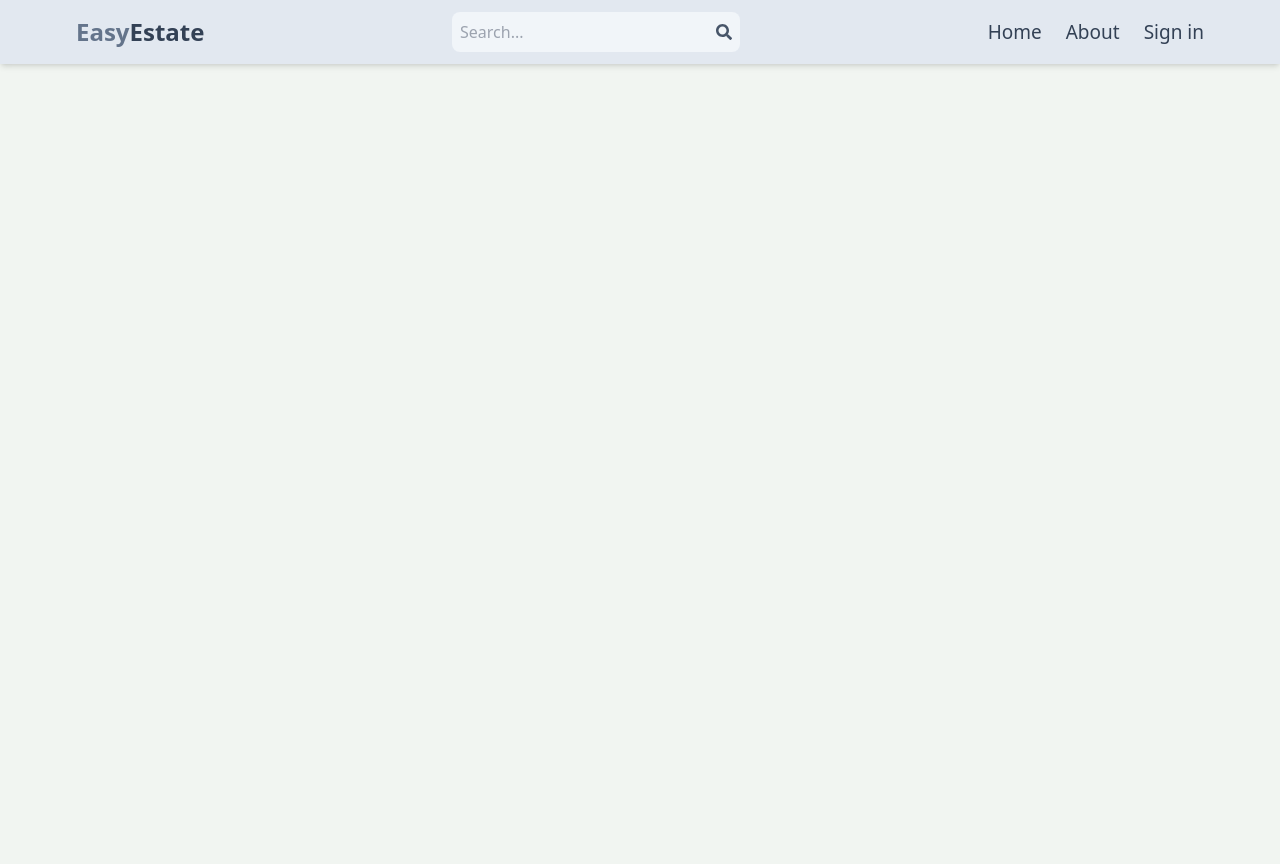
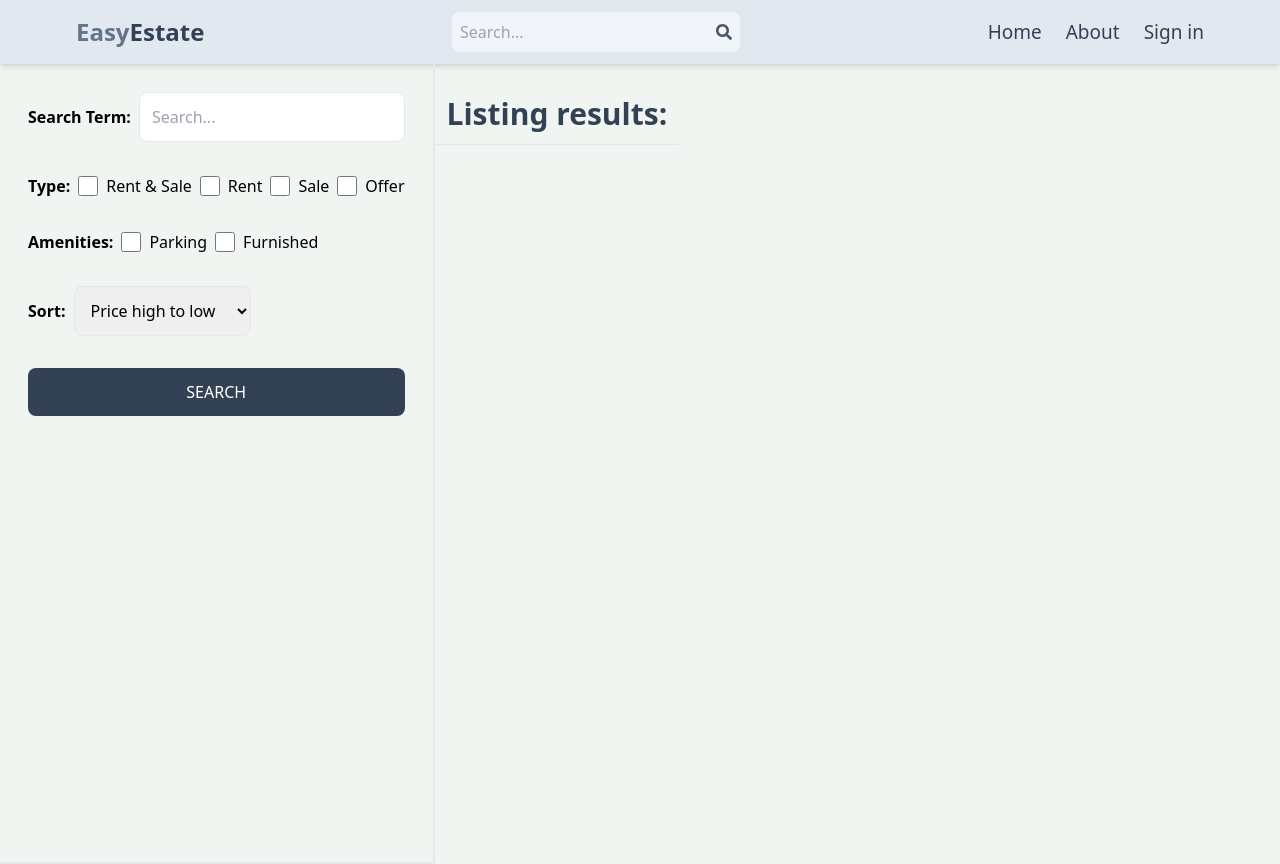
Before and after one commit to MohitCode17/easy-estate-mern, a React (Vite) app in the folder client/: page /search in a window 1280 px wide. Before the commit the page ends 800 px from the top, so only its background shows below. Built offline with nearby package versions, Linux system fonts and the light colour scheme; no server answers.

Commit message:
complete search page ui

```diff
--- a/client/src/App.jsx
+++ b/client/src/App.jsx
@@ -9,6 +9,7 @@
 import CreateListing from "./pages/CreateListing";
 import UpdateListing from "./pages/UpdateListing";
 import Listing from "./pages/Listing";
+import Search from "./pages/Search";
 
 const App = () => {
   return (
@@ -19,6 +20,7 @@
         <Route path="/about" element={<About />} />
         <Route path="/sign-in" element={<SignIn />} />
         <Route path="/sign-up" element={<SignUp />} />
+        <Route path="/search" element={<Search />} />
         <Route path="/listing/:listingId" element={<Listing />} />
         <Route element={<PrivateRoute />}>
           <Route path="/profile" element={<Profile />} />
--- /dev/null
+++ b/client/src/pages/Search.jsx
@@ -0,0 +1,74 @@
+import React from "react";
+
+const Search = () => {
+  return (
+    <div className="flex flex-col md:flex-row">
+      <div className="p-7 border-b-2 md:border-r-2 md:min-h-screen">
+        <form className="flex flex-col gap-8">
+          <div className="flex items-center gap-2">
+            <label className="whitespace-nowrap font-semibold">
+              Search Term:
+            </label>
+            <input
+              type="text"
+              id="searchTerm"
+              placeholder="Search..."
+              className="border rounded-lg p-3 w-full"
+            />
+          </div>
+          <div className="flex gap-2 flex-wrap items-center">
+            <label className="font-semibold">Type:</label>
+            <div className="flex gap-2">
+              <input type="checkbox" id="all" className="w-5" />
+              <span>Rent & Sale</span>
+            </div>
+            <div className="flex gap-2">
+              <input type="checkbox" id="rent" className="w-5" />
+              <span>Rent</span>
+            </div>
+            <div className="flex gap-2">
+              <input type="checkbox" id="sale" className="w-5" />
+              <span>Sale</span>
+            </div>
+            <div className="flex gap-2">
+              <input type="checkbox" id="offer" className="w-5" />
+              <span>Offer</span>
+            </div>
+          </div>
+          <div className="flex gap-2 flex-wrap items-center">
+            <label className="font-semibold">Amenities:</label>
+            <div className="flex gap-2">
+              <input type="checkbox" id="parking" className="w-5" />
+              <span>Parking</span>
+            </div>
+            <div className="flex gap-2">
+              <input type="checkbox" id="furnished" className="w-5" />
+              <span>Furnished</span>
+            </div>
+          </div>
+          <div className="flex items-center gap-2">
+            <label className="font-semibold">Sort:</label>
+            <select id="sort_order" className="border rounded-lg p-3">
+              <option>Price high to low</option>
+              <option>Price low to hight</option>
+              <option>Latest</option>
+              <option>Oldest</option>
+            </select>
+          </div>
+          <button className="bg-slate-700 text-white p-3 rounded-lg uppercase hover:opacity-95">
+            Search
+          </button>
+        </form>
+      </div>
+
+      {/* Listing Results */}
+      <div className="">
+        <h1 className="text-3xl font-semibold border-b p-3 text-slate-700 mt-5">
+          Listing results:
+        </h1>
+      </div>
+    </div>
+  );
+};
+
+export default Search;
```
